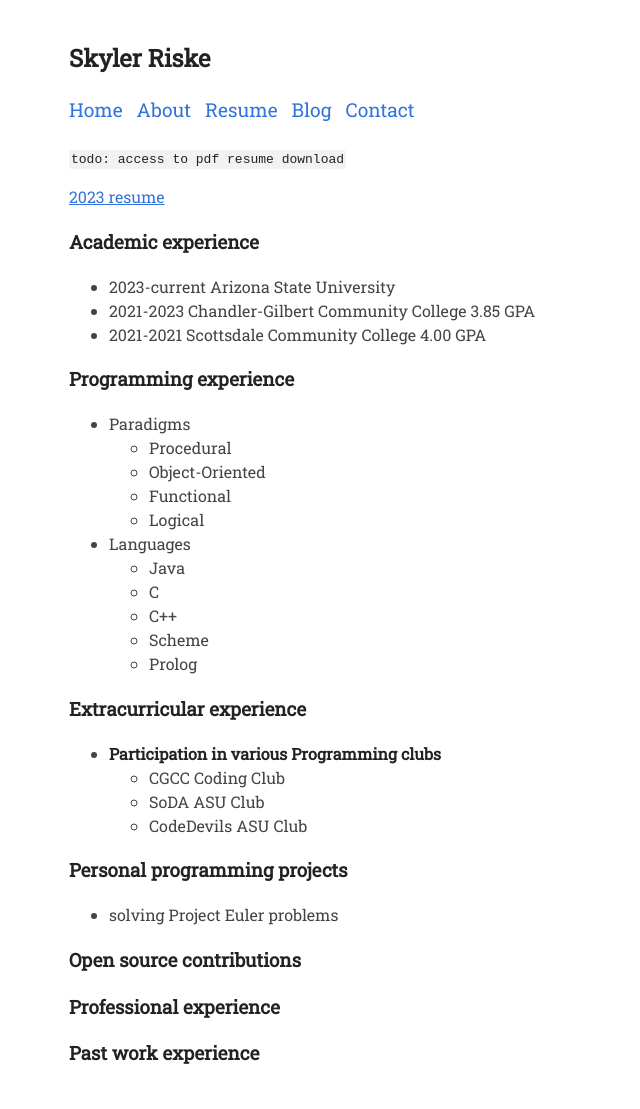
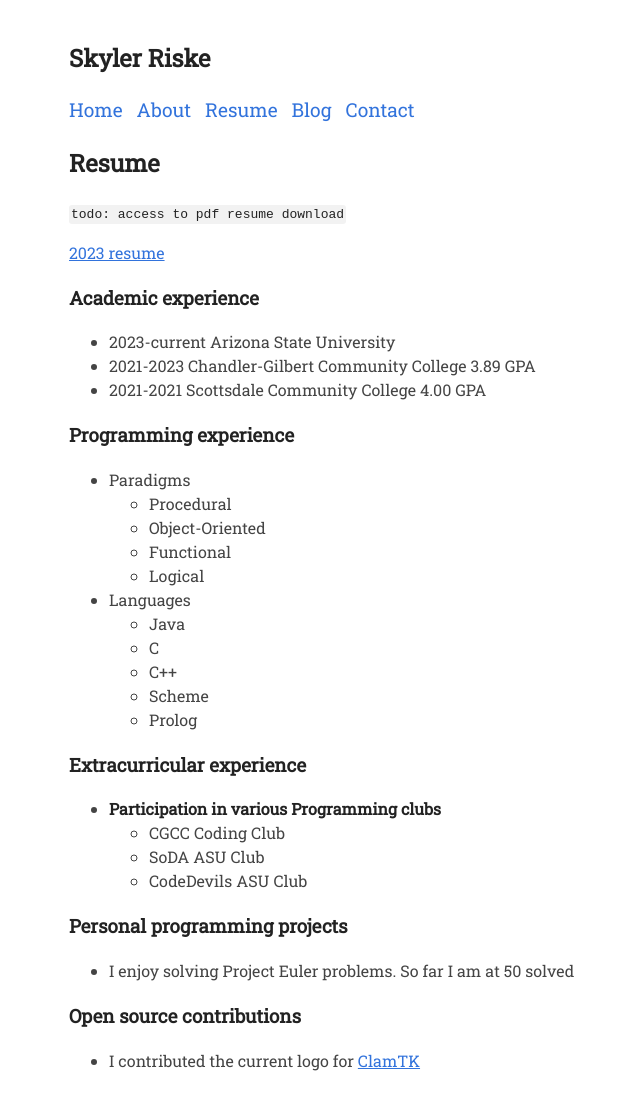
Before and after one commit to sriske2/sriske2.github.io, a Jekyll site: the page built from resume.md, in a window 1280 px wide. Shown: the whole page, without its empty margins (211-851 px from the left). Built offline with Jekyll 4.4.1, drawn with Linux system fonts in a browser that asks for light colours.

```diff
--- a/resume.md
+++ b/resume.md
@@ -1,6 +1,7 @@
 ---
 layout: page
 permalink: /resume/
+title: Resume
 ---
 
 `todo: access to pdf resume download`
@@ -10,7 +11,7 @@ permalink: /resume/
 
 ### Academic experience
 - 2023-current Arizona State University
-- 2021-2023 Chandler-Gilbert Community College 3.85 GPA
+- 2021-2023 Chandler-Gilbert Community College 3.89 GPA
 - 2021-2021 Scottsdale Community College 4.00 GPA
 
 ### Programming experience
@@ -36,10 +37,11 @@ permalink: /resume/
     - CodeDevils ASU Club
 
 ### Personal programming projects
-- solving Project Euler problems
+- I enjoy solving Project Euler problems. So far I am at 50 solved
 
 ### Open source contributions
+- I contributed the current logo for [ClamTK](https://gitlab.com/dave_m/clamtk)
 
-### Professional experience
+<!-- ### Professional experience -->
 
-### Past work experience
+<!-- ### Past work experience -->
```
Also changed, not shown: index.md (+1 -1 lines), 1 other file.
